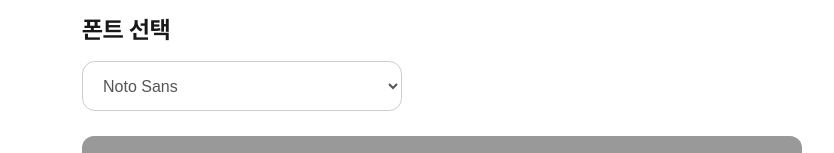
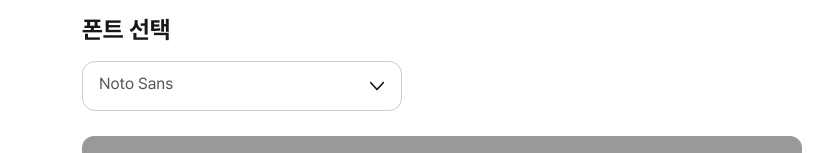
Before and after one commit to gyoyeon-kim/Rolling, a React (Create React App) app: page /post/message in a window 1280 px wide. Shown: the part 791-944 px from the top of the page, without its empty margins (198-1032 px from the left). Built offline with nearby package versions, Linux system fonts and the light colour scheme.

Commit message:
Feat: 폰트 선택 드롭바 수정, main overflow-y 제거

```diff
--- a/src/pages/From.css
+++ b/src/pages/From.css
@@ -22,7 +22,6 @@ p {
   flex-direction: column;
   justify-content: center;
   align-items: center;
-  overflow-y: auto; /* 내용이 넘칠 경우 스크롤이 생기도록 설정 */
 }
 
 .logo {
--- a/src/pages/From.js
+++ b/src/pages/From.js
@@ -36,10 +36,19 @@ const From = () => {
   }
   const [isOpen, setIsOpen] = useState(false);
   const [relationship, setRelationship] = useState("지인");
-  const options = ["친구", "지인", "동료", "가족"];
+  const realtion_options = ["친구", "지인", "동료", "가족"];
+
+  /*폰트 */
+  const [isOpen2, setIsOpen2] = useState(false);
+  const [font, setFont] = useState("Noto Sans");
+  const font_options = [
+    "Pretendard",
+    "Noto Sans",
+    "나눔명조",
+    "나눔손글씨 손편지체",
+  ];
 
   const [quillValue, setQuillValue] = useState("");
-  const [font, setFont] = useState("Noto Sans");
 
   const textContainerRef = useRef(null);
 
@@ -188,15 +197,15 @@ const From = () => {
             />
             {isOpen && (
               <ul className="selection_list">
-                {options.map((option, index) => (
+                {realtion_options.map((realtion_options, index) => (
                   <li
                     key={index}
                     onClick={() => {
-                      setRelationship(option);
+                      setRelationship(realtion_options);
                       setIsOpen(false);
                     }}
                   >
-                    {option}
+                    {realtion_options}
                   </li>
                 ))}
               </ul>
@@ -214,16 +223,28 @@ const From = () => {
 
         <div className="font">
           <p className="title">폰트 선택</p>
-          <select
-            className="selection"
-            value={font}
-            onChange={(e) => setFont(e.target.value)}
-          >
-            <option value="Pretendard">Pretendard</option>
-            <option value="Noto Sans">Noto Sans</option>
-            <option value="나눔명조">나눔명조</option>
-            <option value="나눔손글씨 손편지체">나눔손글씨 손편지체</option>
-          </select>
+          <div className="selection" onClick={() => setIsOpen2(!isOpen2)}>
+            {font}
+            <img
+              src={isOpen2 ? arrowTop : arrowDown}
+              className="btn_selection"
+            />
+            {isOpen2 && (
+              <ul className="selection_list">
+                {font_options.map((font_options, index) => (
+                  <li
+                    key={index}
+                    onClick={() => {
+                      setFont(font_options);
+                      setIsOpen2(false);
+                    }}
+                  >
+                    {font_options}
+                  </li>
+                ))}
+              </ul>
+            )}
+          </div>
         </div>
 
         <div>
```
